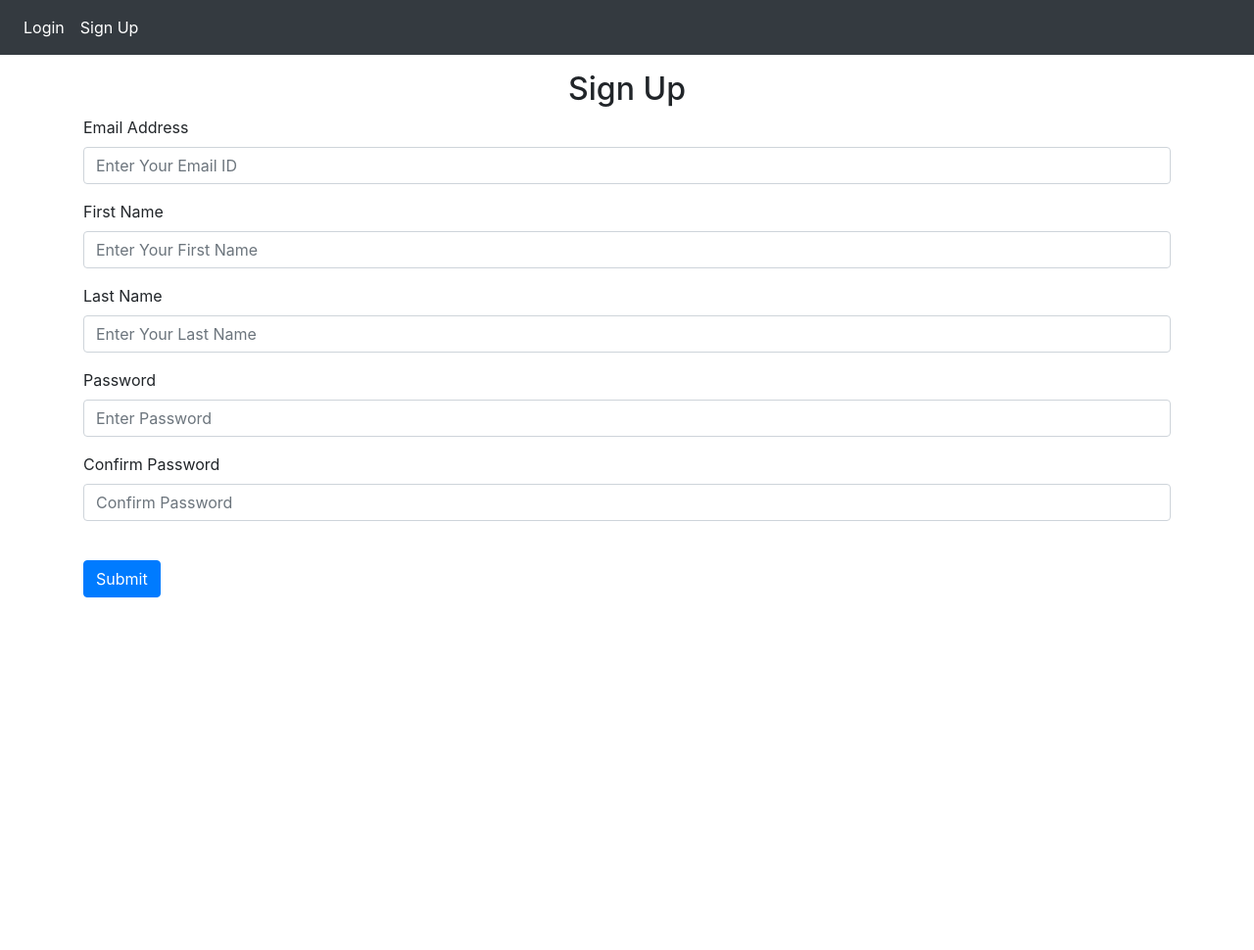
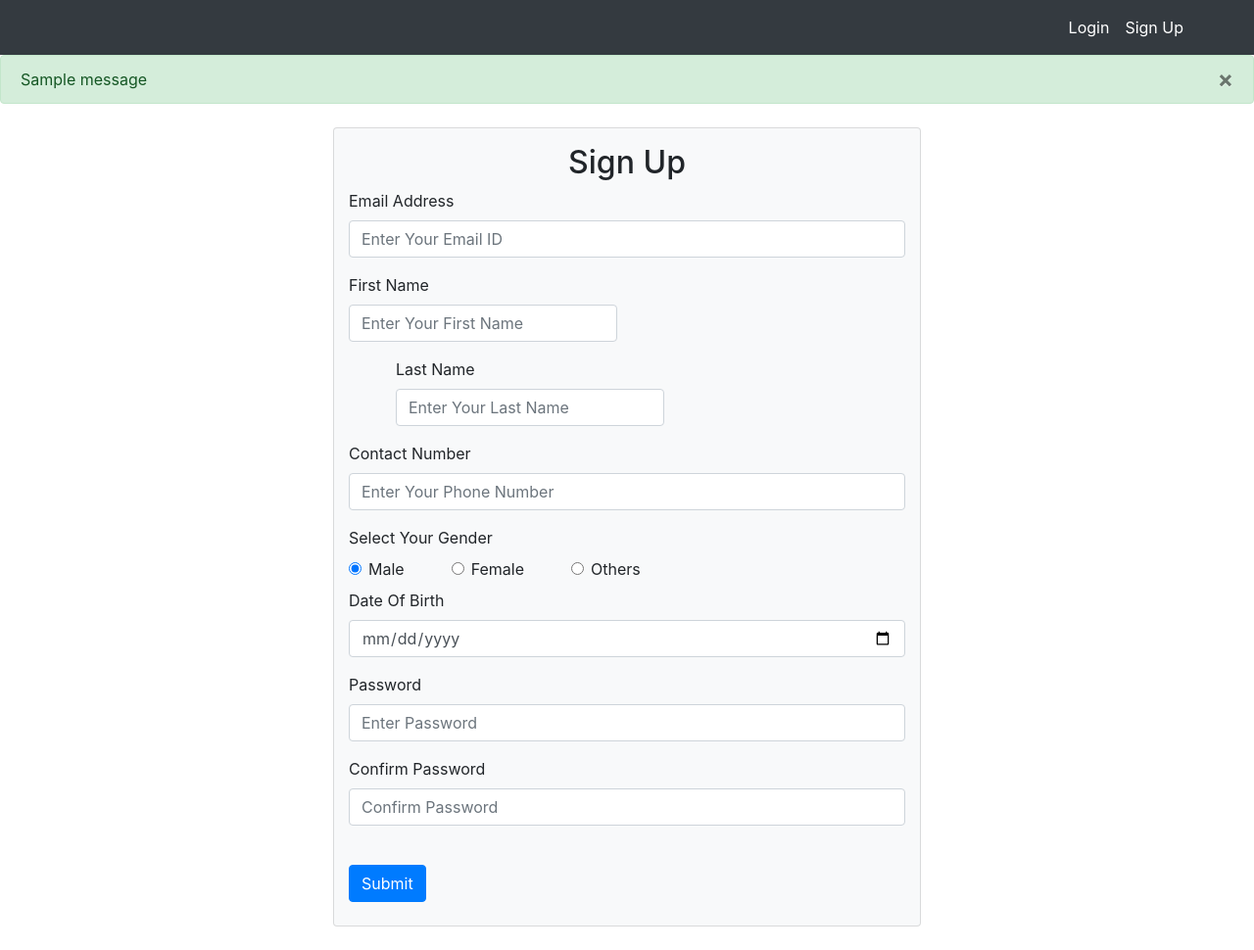
Before and after one commit to GowthamMReddy/B9IS109_CAR_RENTAL, a Flask app: page /sign-up in a window 1280 px wide. Shown: the whole page at 98% size. Before the commit the page ends 610 px from the top, so only its background shows below. Run offline with Flask 2, Linux system fonts and the light colour scheme; tables that the repository leaves empty hold one stand-in row (values such as "Sample post"); one stand-in notice (Sample message) is shown; parts of the project's set-up code (start-up, migrations or seed data) failed here and were passed over; some libraries are stand-ins or nearby versions.

Commit message:
Created form for sign in page, added field validation and error messages. Created Sqllite database using python flask.

```diff
--- a/webpage/auth.py
+++ b/webpage/auth.py
@@ -1,15 +1,51 @@
-from flask import Blueprint, render_template
+from flask import Blueprint, render_template, request, flash
+from sqlalchemy import null
+from .models import User
+from werkzeug.security import generate_password_hash, check_password_hash
 
 auth = Blueprint('auth',__name__)
 
-@auth.route('/login')
+@auth.route('/sign-up', methods=['GET','POST'])
+def sign_up():
+    if request.method == 'POST':
+        email = request.form.get('email')
+        fname = request.form.get('firstName')
+        lname = request.form.get('lastName')
+        contact = request.form.get('contactNo')
+        gender = request.form.get('optradio')
+        dob = request.form.get('dob')
+        pwd1 = request.form.get('password1')
+        pwd2 = request.form.get('password2')
+
+
+
+        if len(email)<4:
+            flash('Email should have atleast 4 characters.', category='error')
+        elif len(fname)<3:
+            flash('First Name should have atleast 3 characters.', category='error')
+        elif len(lname)<3:
+            flash('Last Name should have atleast 3 characters.', category='error')
+        elif len(contact)!=10:
+            flash('Contact must have 10 numbers.', category='error')
+        elif gender==' ':
+            flash('Please select gender.', category='error')
+        elif dob==' ':
+            flash('Please select your date of birth.', category='error')
+        elif len(pwd1) < 8:
+            flash('Password should have atleast 8 characters.', category='error')
+        elif pwd1 != pwd2:
+            flash('Confirm password doesn\'t match with the password.', category='error')
+        else:
+            flash('Your account created successfully!', category='success')
+
+    return render_template('sign-up.html')
+
+@auth.route('/login', methods=['GET','POST'])
 def login():
-    return render_template('loginpage.html')
+    data=request.form
+    print(data)
+    return render_template('loginpage.html', boolean=True)
 
 @auth.route('/logout')
 def logout():
     return "<h1>Logout</h1>"
-
-@auth.route('/sign-up')
-def sign_up():
-    return render_template('sign-up.html')
--- a/webpage/templates/index.html
+++ b/webpage/templates/index.html
@@ -19,7 +19,7 @@
   </head>
 
   <body>
-    <nav class="navbar navbar-expand-lg nav-dark bg-dark">
+    <nav class="navbar navbar-expand-lg navbar-dark bg-dark">
       <button
         class="navbar-toggler"
         type="button"
@@ -29,13 +29,36 @@
         <span class="navbar-toggler-icon"></span>
       </button>
       <div class="collapse navbar-collapse" id="navbar">
-        <div class=" navbar-nav">
+        <div class=" navbar-nav ml-auto mr-5">
           <a class="nav-item nav-link text-white" id="login" href="/login">Login</a>
           <a class="nav-item nav-link text-white" id="signUp" href="/sign-up">Sign Up</a>
         </div>
       </div>
     </nav>
-    <div class="container-xl pt-3">
+
+    {% with messages = get_flashed_messages(with_categories=true)%}
+    {% if messages %}
+      {% for category, message in messages %}
+      {% if category == 'error' %}
+      <div class="alert alert-danger alert-dismissable fade show" role="alert">
+        {{ message }}
+        <button type="button" class="close" data-dismiss="alert">
+          <span aria-hidden="true">&times;</span>
+        </button>
+      </div>
+      {% else %}
+      <div class="alert alert-success alert-dismissable fade show" role="alert">
+        {{ message }}
+        <button type="button" class="close" data-dismiss="alert">
+          <span aria-hidden="true">&times;</span>
+        </button>
+      </div>
+      {% endif %}
+      {% endfor %}
+    {% endif %}
+    {% endwith %}
+
+    <div class="container-xl card pt-3 mt-4 mb-4 bg-light" style="width: 600px;">
       {% block content %}
       {% endblock %}
     </div>
--- a/webpage/templates/loginpage.html
+++ b/webpage/templates/loginpage.html
@@ -24,7 +24,7 @@
       />
     </div>
     <br />
-    <button type="submit" class="btn btn-primary">Login</button>
+    <button type="submit" class="btn btn-primary mb-4">Login</button>
   </form>
 
 {% endblock %}
--- a/webpage/templates/sign-up.html
+++ b/webpage/templates/sign-up.html
@@ -13,6 +13,7 @@ content %}
       placeholder="Enter Your Email ID"
     />
   </div>
+  <div class="input-group">
   <div class="form-group">
     <label for="firstName">First Name</label>
     <input
@@ -23,7 +24,7 @@ content %}
       placeholder="Enter Your First Name"
     />
   </div>
-  <div class="form-group">
+  <div class="form-group ml-5">
     <label for="lastName">Last Name</label>
     <input
       type="text"
@@ -33,28 +34,81 @@ content %}
       placeholder="Enter Your Last Name"
     />
   </div>
+  </div>
   <div class="form-group">
-    <label for="password">Password</label>
+    <label for="ContactNo">Contact Number</label>
+    <input
+      type="number"
+      class="form-control"
+      id="contactNo"
+      name="contactNo"
+      minlength="10"
+      maxlength="10"
+      placeholder="Enter Your Phone Number"
+    />
+  </div>
+  <a class="display">Select Your Gender</a>
+  <div class="input-group mt-2">
+  <div class="form-check">
+    <input
+      type="radio"
+      class="form-check-input"
+      id="gender1"
+      name="optradio"
+      checked
+    />
+    <label for="gender1">Male</label>
+  </div>
+  <div class="form-check ml-5">
+    <input
+      type="radio"
+      class="form-check-input"
+      id="gender2"
+      name="optradio"
+    />
+    <label for="gender2">Female</label>
+  </div>
+  <div class="form-check ml-5">
+    <input
+      type="radio"
+      class="form-check-input"
+      id="gender3"
+      name="optradio"
+    />
+    <label for="gender3">Others</label>
+  </div>
+  </div>
+  <div class="form-group">
+    <label for="dob">Date Of Birth</label>
+    <input
+      type="date"
+      class="form-control"
+      id="dob"
+      name="dob"
+    />
+  </div>
+  <div class="form-group">
+    <label for="password1">Password</label>
     <input
       type="password"
       class="form-control"
       id="password1"
-      name="passowrd1"
+      name="password1"
       placeholder="Enter Password"
     />
   </div>
   <div class="form-group">
-    <label for="confirmpassword">Confirm Password</label>
+    <label for="password2">Confirm Password</label>
     <input
       type="password"
       class="form-control"
       id="password2"
-      name="passowrd2"
+      name="password2"
       placeholder="Confirm Password"
     />
   </div>
   <br />
-  <button type="submit" class="btn btn-primary">Submit</button>
+  <button type="submit" class="btn btn-primary mb-4">Submit</button>
 </form>
 
 {% endblock %}
--- a/webpage/views.py
+++ b/webpage/views.py
@@ -4,4 +4,4 @@ views = Blueprint('views',__name__)
 
 @views.route('/')
 def home():
-    return render_template("loginpage.html")
+    return render_template("index.html")
```
Also changed, not shown: webpage/__init__.py (+19 -2 lines), webpage/models.py (+30 -0 lines).
